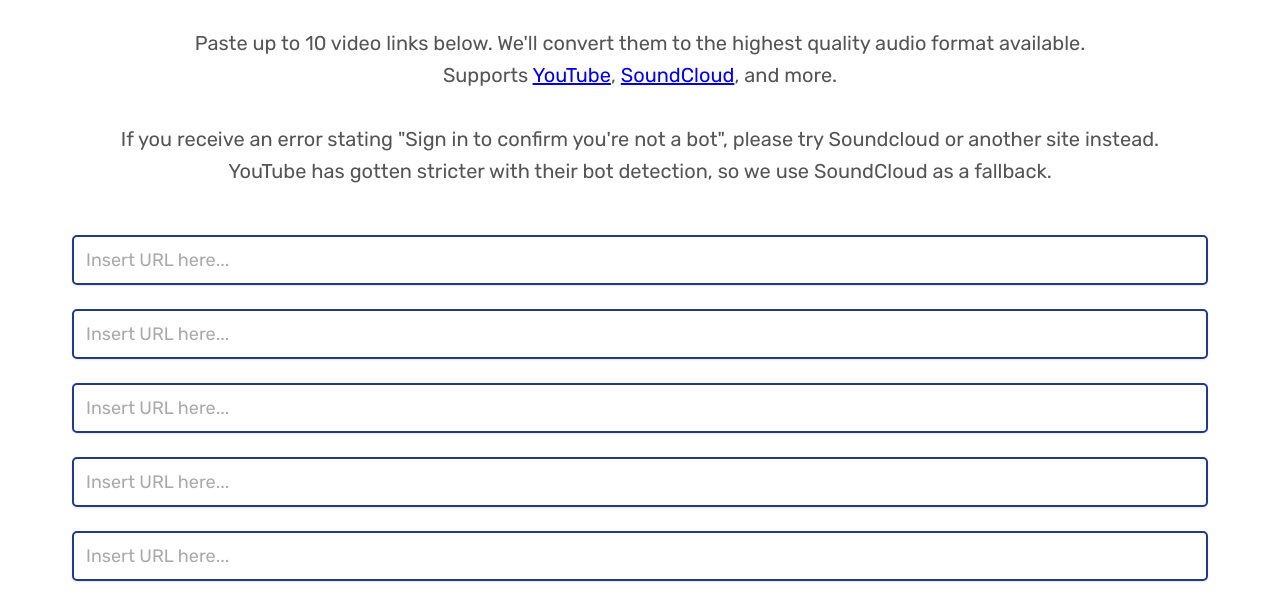
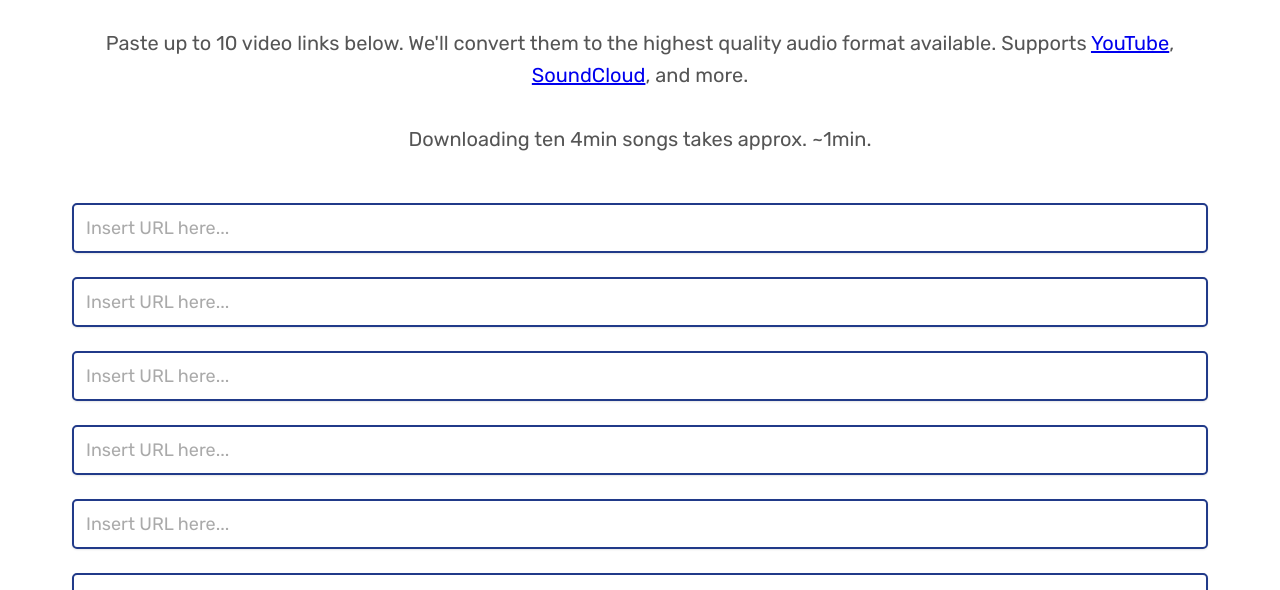
Before and after one commit to neil-landa/link-downloader, a plain HTML site: page index.html in a window 1280 px wide. Shown: the part 195-785 px from the top of the page. Drawn offline with nearby package versions, Linux system fonts and the light colour scheme; some packages are replaced by stand-ins of ours; a script that the page names is missing.

Commit message:
Update index.html
Updated text

```diff
--- a/index.html
+++ b/index.html
@@ -70,13 +70,10 @@
             <h1 class="heading-primary center-text">Link Downloader</h1>
             <p class="hero-description center-text">
               Paste up to 10 video links below. We'll convert them to the
-              highest quality audio format available.
-              <br />Supports <a href="https://www.youtube.com/">YouTube</a>,
+              highest quality audio format available. Supports
+              <a href="https://www.youtube.com/">YouTube</a>,
               <a href="https://soundcloud.com/">SoundCloud</a>, and more.
-              <br /><br />If you receive an error stating "Sign in to confirm
-              you're not a bot", please try Soundcloud or another site instead.
-              <br />YouTube has gotten stricter with their bot detection, so we
-              use SoundCloud as a fallback.
+              <br /><br />Downloading ten 4min songs takes approx. ~1min.
             </p>
             <form
               method="POST"
```
